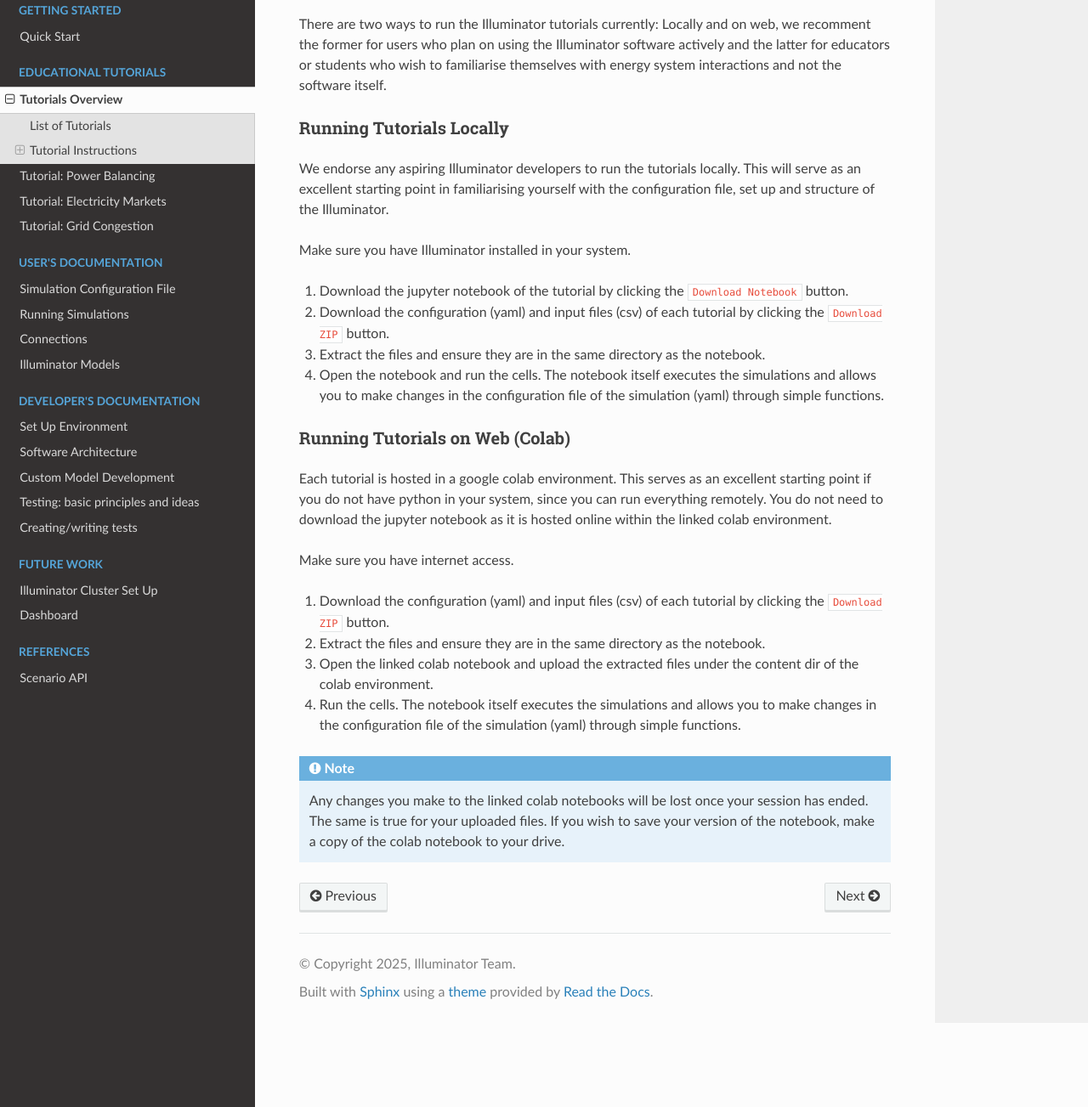
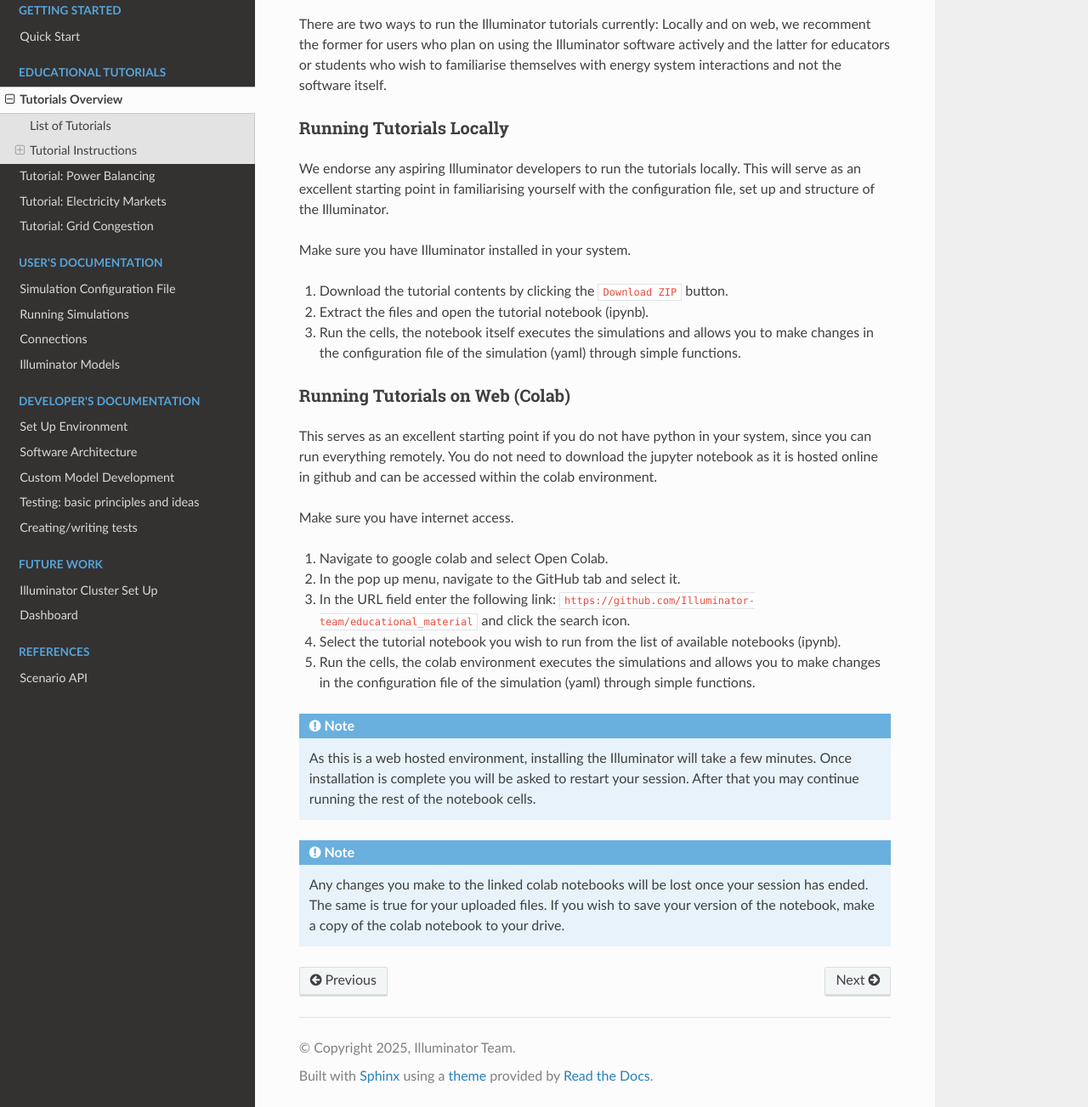
Before and after one commit to Illuminator-team/website, a Sphinx documentation site: the page built from source/tutorials/tutorials-overview.md, in a window 1280 px wide and 1400 px high, scrolled down 1327 px, cut to the strip 97-1400 px from the top of the window. Shown: the whole strip at 85% size. Built offline with Sphinx 7.4.7 and the Read the Docs theme 3.1.0, drawn with Linux system fonts in a browser that asks for light colours.

Commit message:
updated tutorial instructions, buttons and notebook links

```diff
--- a/source/tutorials/tutorials-overview.md
+++ b/source/tutorials/tutorials-overview.md
@@ -21,20 +21,24 @@ We endorse any aspiring Illuminator developers to run the tutorials locally. Thi
 
 Make sure you have Illuminator installed in your system.
 
-1. Download the jupyter notebook of the tutorial by clicking the `Download Notebook` button.
-2. Download the configuration (yaml) and input files (csv) of each tutorial by clicking the `Download ZIP` button.
-3. Extract the files and ensure they are in the same directory as the notebook.
-4. Open the notebook and run the cells. The notebook itself executes the simulations and allows you to make changes in the configuration file of the simulation (yaml) through simple functions.
+1. Download the tutorial contents by clicking the `Download ZIP` button.
+2. Extract the files and open the tutorial notebook (ipynb).
+3. Run the cells, the notebook itself executes the simulations and allows you to make changes in the configuration file of the simulation (yaml) through simple functions.
 
 ### Running Tutorials on Web (Colab)
-Each tutorial is hosted in a google colab environment. This serves as an excellent starting point if you do not have python in your system, since you can run everything remotely. You do not need to download the jupyter notebook as it is hosted online within the linked colab environment.
+This serves as an excellent starting point if you do not have python in your system, since you can run everything remotely. You do not need to download the jupyter notebook as it is hosted online in github and can be accessed within the colab environment.
 
 Make sure you have internet access.
 
-1. Download the configuration (yaml) and input files (csv) of each tutorial by clicking the `Download ZIP` button.
-2. Extract the files and ensure they are in the same directory as the notebook.
-3. Open the linked colab notebook and upload the extracted files under the content dir of the colab environment.
-4. Run the cells. The notebook itself executes the simulations and allows you to make changes in the configuration file of the simulation (yaml) through simple functions.
+1. Navigate to google colab and select Open Colab.
+2. In the pop up menu, navigate to the GitHub tab and select it.
+3. In the URL field enter the following link: `https://github.com/Illuminator-team/educational_material` and click the search icon.
+4. Select the tutorial notebook you wish to run from the list of available notebooks (ipynb).
+5. Run the cells, the colab environment executes the simulations and allows you to make changes in the configuration file of the simulation (yaml) through simple functions.
+
+:::{note}
+As this is a web hosted environment, installing the Illuminator will take a few minutes. Once installation is complete you will be asked to restart your session. After that you may continue running the rest of the notebook cells.
+:::
 
 :::{note}
 Any changes you make to the linked colab notebooks will be lost once your session has ended. The same is true for your uploaded files. If you wish to save your version of the notebook, make a copy of the colab notebook to your drive.
```
Also changed, not shown: source/tutorials/tutorial1.md (+2 -2 lines), source/tutorials/tutorial2.md (+2 -2 lines), source/tutorials/tutorial3.md (+4 -2 lines).
